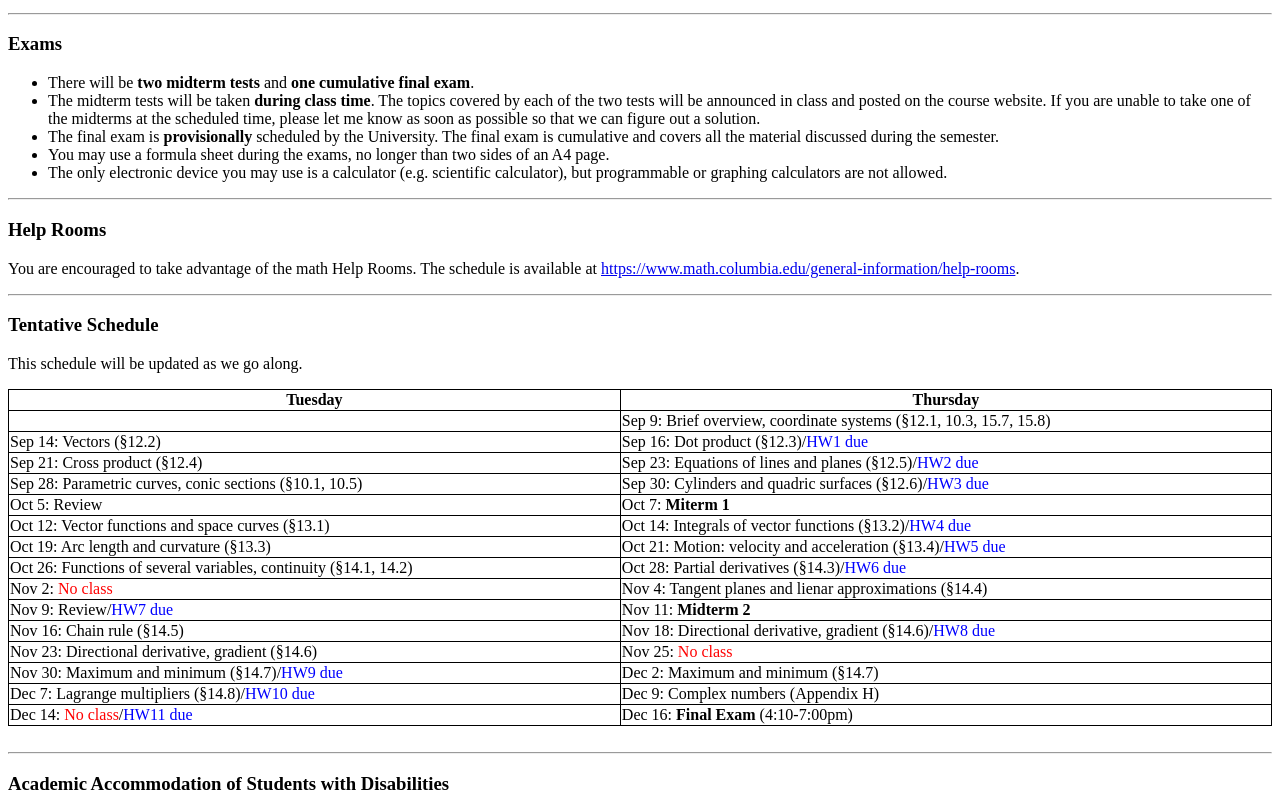
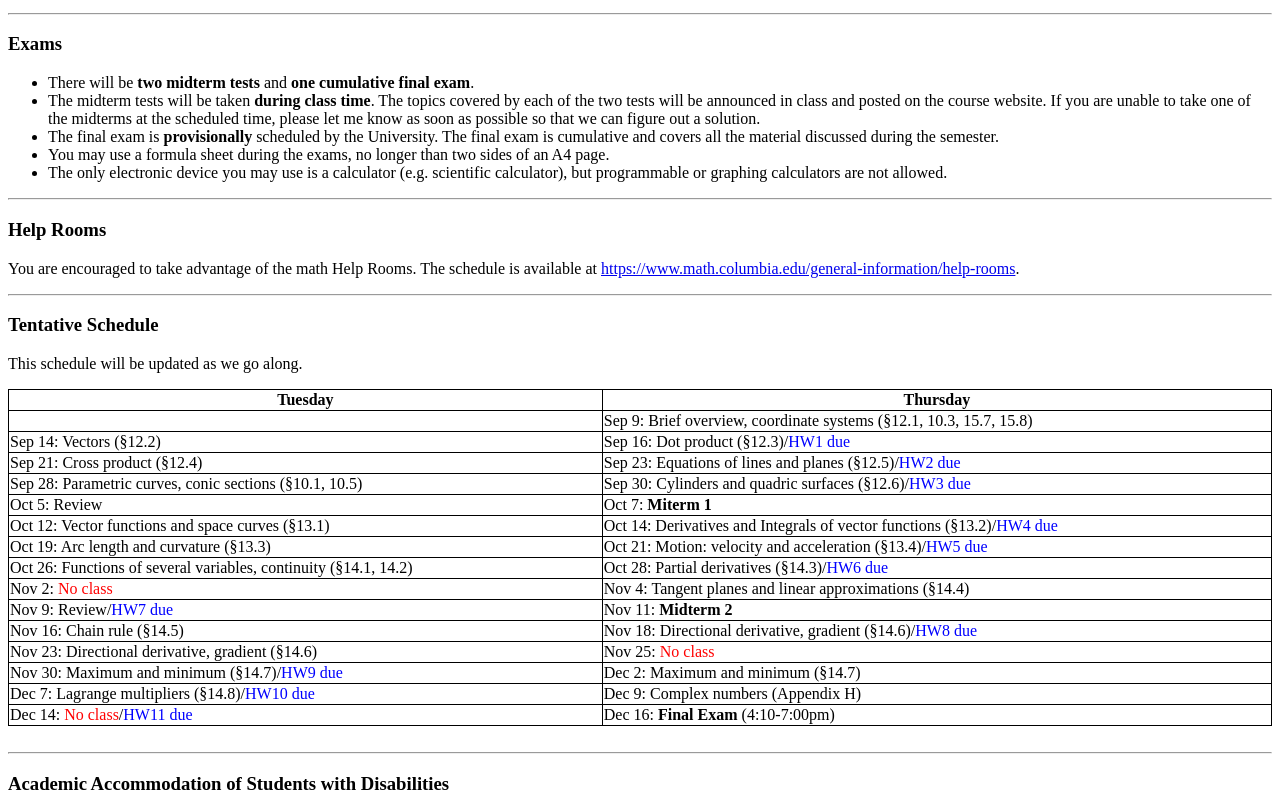
Before and after one commit to lai-chen-chih/personal-website, a plain HTML site: page Fall2021_MATH1201_005.html in a window 1280 px wide. Shown: the part 1223-2021 px from the top of the page. Drawn offline with Linux system fonts and the light colour scheme.

Commit message:
fix a typo

```diff
--- a/Fall2021_MATH1201_005.html
+++ b/Fall2021_MATH1201_005.html
@@ -35,7 +35,7 @@ table, th, td {
 &emsp;&emsp; <b>Email: </b>cl4205 at columbia dot edu<br>
 &emsp;&emsp; <b>Office: </b>307A Mathematics Building<br>
 &emsp;&emsp; Office hours provide you with opportunities to ask questions about course material or mathematics in general.<br>
-&emsp;&emsp; <b>Office Hours: </b>Tue, Wed 1:10pm–2:25pm via <a href="https://us02web.zoom.us/j/4217173764?pwd=ODZtMkk0SVZTdHNZNEpoWnJTRlBzUT09">Zoom</a>, or by appointment (in-person or via Zoom)<br>
+&emsp;&emsp; <b>Office Hours: </b>Tue, Wed 1:10pm–2:25pm, or by appointment (in-person or via <a href="https://us02web.zoom.us/j/4217173764?pwd=ODZtMkk0SVZTdHNZNEpoWnJTRlBzUT09">Zoom</a>)<br>
 &emsp;&emsp; <b>Zoom info: </b><br>
 &emsp;&emsp;&emsp;&emsp; &#8226; Meeting ID: 421 717 3764<br>
 &emsp;&emsp;&emsp;&emsp; &#8226; Password:120105
@@ -128,7 +128,7 @@ There will be no makeup exams under any circumstances. However, the lowest score
     </tr>
     <tr>
         <td>Oct 12: Vector functions and space curves (§13.1)</td>
-        <td>Oct 14: Integrals of vector functions (§13.2)/<span style="color:blue;">HW4 due</span></td>
+        <td>Oct 14: Derivatives and Integrals of vector functions (§13.2)/<span style="color:blue;">HW4 due</span></td>
     </tr>
     <tr>
         <td>Oct 19: Arc length and curvature (§13.3)</td>
@@ -140,7 +140,7 @@ There will be no makeup exams under any circumstances. However, the lowest score
     </tr>
     <tr>
         <td>Nov 2: <span style="color:red;">No class</span></td>
-        <td>Nov 4: Tangent planes and lienar approximations (§14.4)</td>
+        <td>Nov 4: Tangent planes and linear approximations (§14.4)</td>
     </tr>
     <tr>
         <td>Nov 9: Review/<span style="color:blue;">HW7 due</span></td>
```
